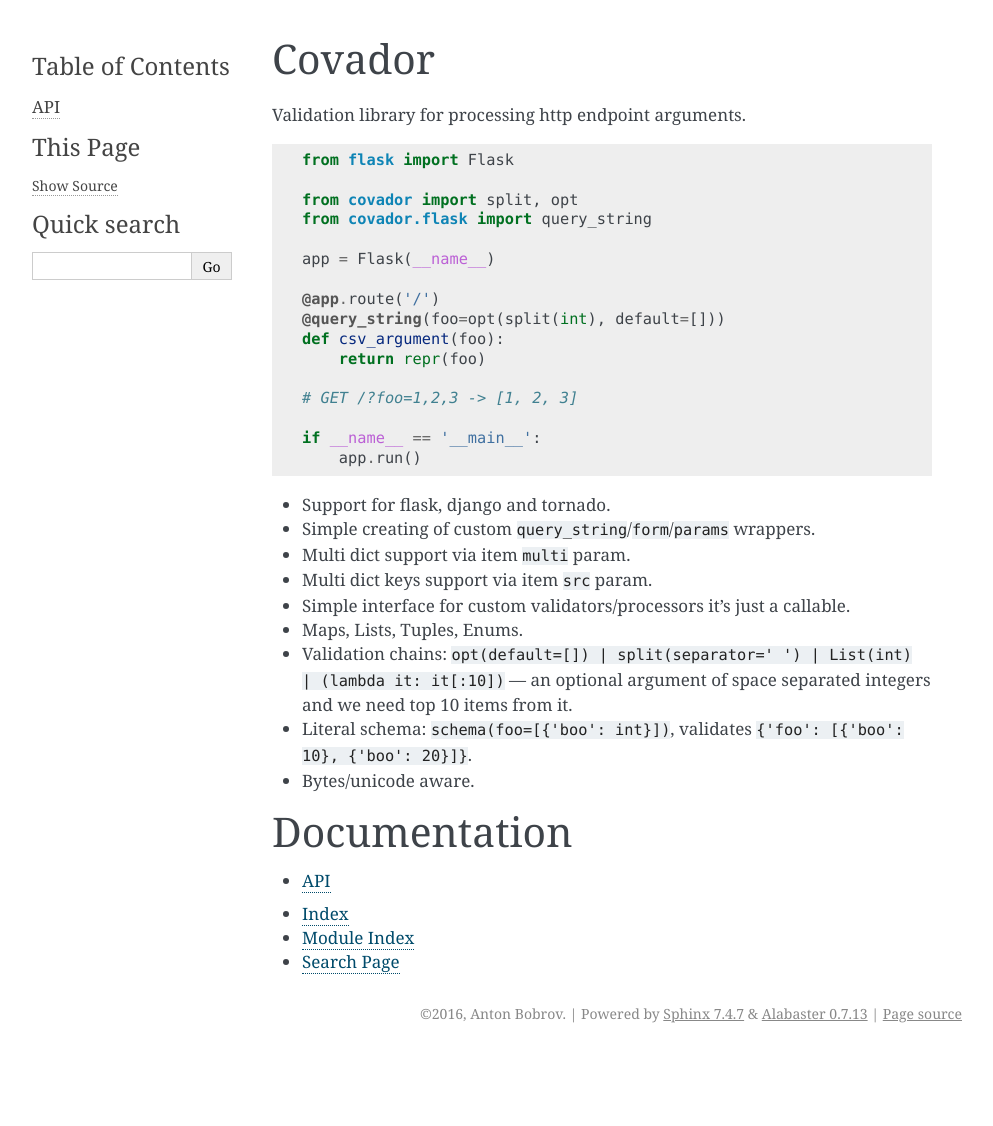
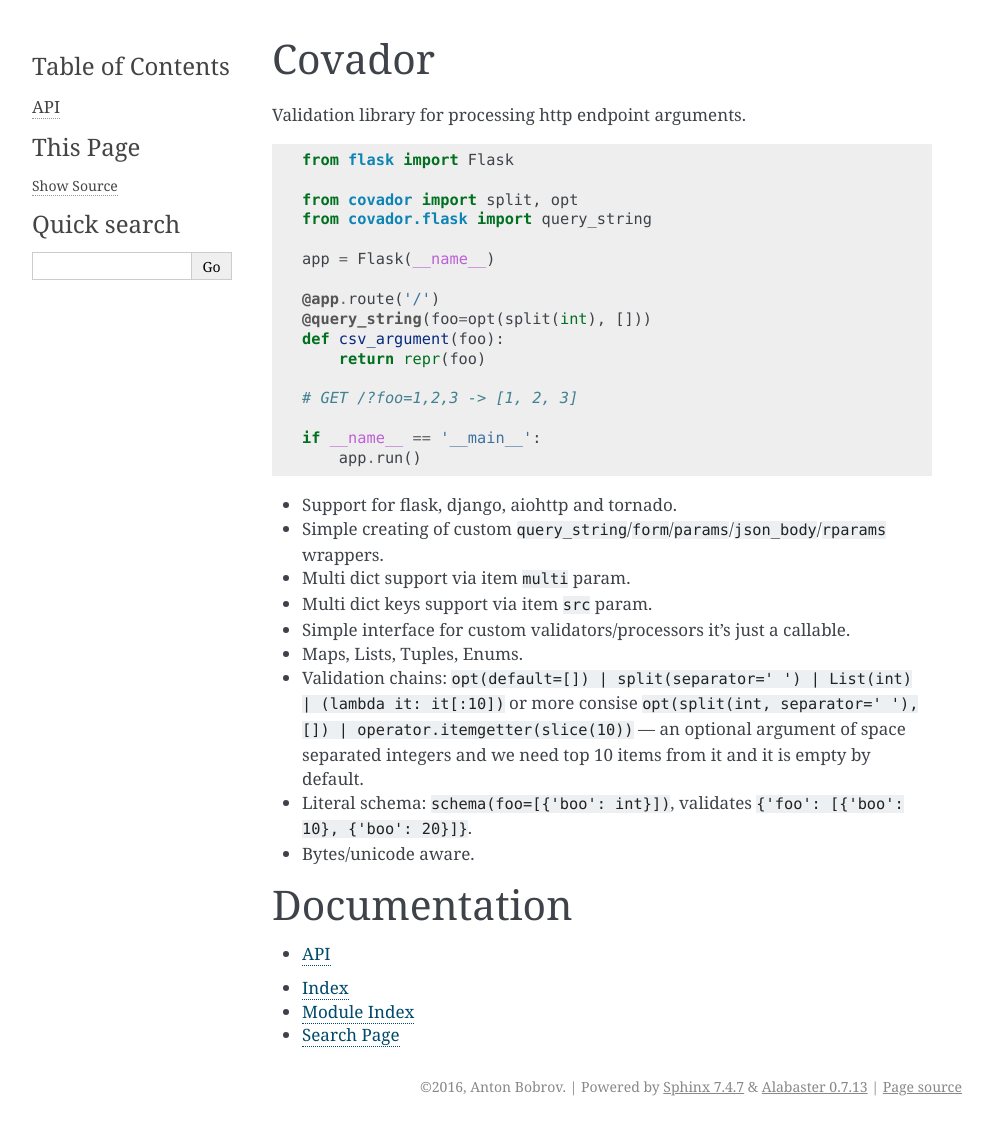
Before and after one commit to baverman/covador, a Sphinx documentation site: the page built from docs/index.rst, in a window 1280 px wide. Shown: the whole page, without its empty margins (148-1141 px from the left). Built offline with Sphinx 7.4.7, drawn with Linux system fonts in a browser that asks for light colours; pages that are not in the unit, such as notebooks, are missing from menus; the version number is read from the project's files by our own code; before the commit the page ends 1053 px from its top, so only the background shows below that.

Commit message:
clean up default param

```diff
--- a/docs/index.rst
+++ b/docs/index.rst
@@ -23,14 +23,16 @@
         app.run()
 
 
-* Support for flask, django and tornado.
-* Simple creating of custom ``query_string``/``form``/``params`` wrappers.
+* Support for flask, django, aiohttp and tornado.
+* Simple creating of custom ``query_string``/``form``/``params``/``json_body``/``rparams`` wrappers.
 * Multi dict support via item ``multi`` param.
 * Multi dict keys support via item ``src`` param.
 * Simple interface for custom validators/processors it's just a callable.
 * Maps, Lists, Tuples, Enums.
-* Validation chains: ``opt(default=[]) | split(separator=' ') | List(int) | (lambda it: it[:10])`` —
-  an optional argument of space separated integers and we need top 10 items from it.
+* Validation chains: ``opt(default=[]) | split(separator=' ') | List(int) | (lambda it: it[:10])``
+  or more consise ``opt(split(int, separator=' '), []) | operator.itemgetter(slice(10))`` —
+  an optional argument of space separated integers and we need top 10 items from it and it
+  is empty by default.
 * Literal schema: ``schema(foo=[{'boo': int}])``, validates ``{'foo': [{'boo': 10}, {'boo': 20}]}``.
 * Bytes/unicode aware.
 
```
Also changed, not shown: other parts of docs/index.rst (+1 -1 lines), README.rst (+6 -4 lines), 2 other files.
